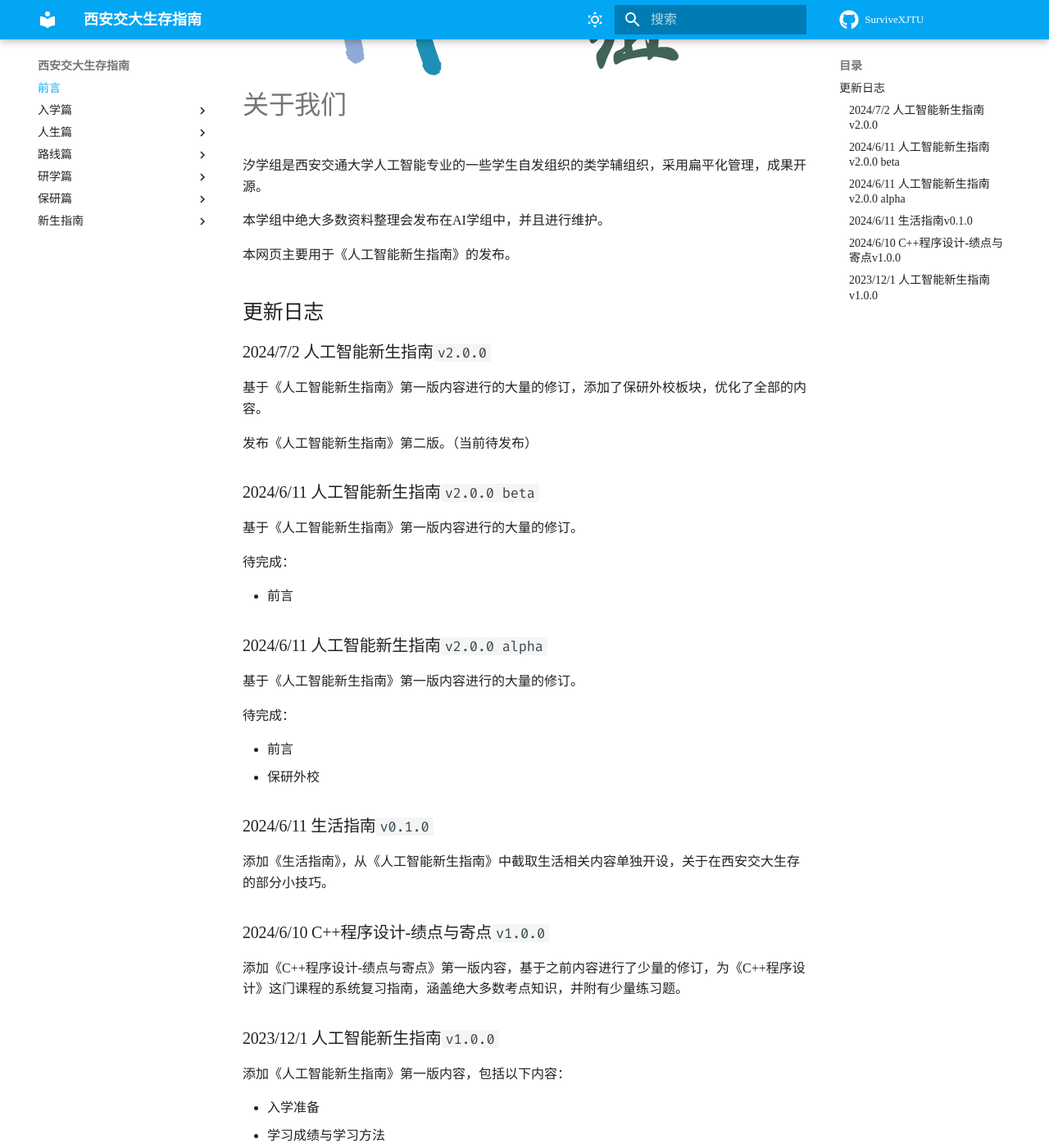
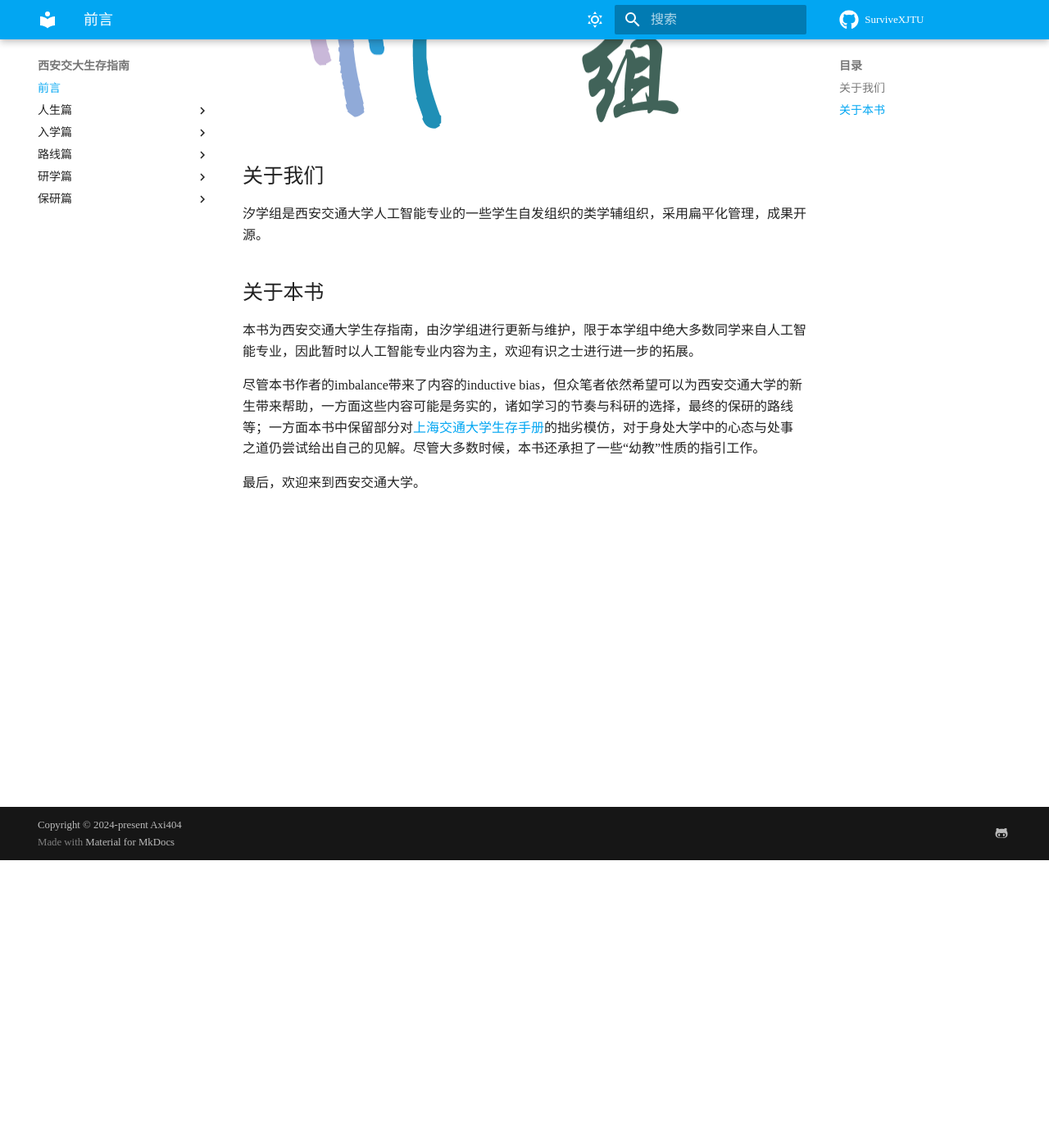
Before and after one commit to XiStudyGroup/SurviveXJTU, an MkDocs documentation site: the page built from docs/index.md, in a window 1280 px wide and 1400 px high, scrolled down 351 px. Shown: the whole window at 82% size. Built offline with MkDocs 1.6.1 and Material for MkDocs 9.7.7, drawn with Linux system fonts in a browser that asks for light colours; some web fonts are replaced; comment, search, counter and statistics services are not loaded; some of the changed text lies outside the part shown.

Commit message:
update life section p1

```diff
--- a/docs/index.md
+++ b/docs/index.md
@@ -1,54 +1,13 @@
 <img src="./images/title.png" alt="title" style="display: block; margin: 0 auto; zoom: 50%;">
 
-# 关于我们
+## 关于我们
 
 汐学组是西安交通大学人工智能专业的一些学生自发组织的类学辅组织，采用扁平化管理，成果开源。
 
-本学组中绝大多数资料整理会发布在AI学组中，并且进行维护。
+## 关于本书
 
-本网页主要用于《人工智能新生指南》的发布。
+本书为西安交通大学生存指南，由汐学组进行更新与维护，限于本学组中绝大多数同学来自人工智能专业，因此暂时以人工智能专业内容为主，欢迎有识之士进行进一步的拓展。
 
-## 更新日志
+尽管本书作者的imbalance带来了内容的inductive bias，但众笔者依然希望可以为西安交通大学的新生带来帮助，一方面这些内容可能是务实的，诸如学习的节奏与科研的选择，最终的保研的路线等；一方面本书中保留部分对[上海交通大学生存手册](https://survivesjtu.gitbook.io/survivesjtumanual)的拙劣模仿，对于身处大学中的心态与处事之道仍尝试给出自己的见解。尽管大多数时候，本书还承担了一些“幼教”性质的指引工作。
 
-### 2024/7/2 人工智能新生指南`v2.0.0`
-
-基于《人工智能新生指南》第一版内容进行的大量的修订，添加了保研外校板块，优化了全部的内容。
-
-发布《人工智能新生指南》第二版。（当前待发布）
-
-### 2024/6/11 人工智能新生指南`v2.0.0 beta`
-
-基于《人工智能新生指南》第一版内容进行的大量的修订。
-
-待完成：
-
-- 前言
-
-### 2024/6/11 人工智能新生指南`v2.0.0 alpha`
-
-基于《人工智能新生指南》第一版内容进行的大量的修订。
-
-待完成：
-
-- 前言
-- 保研外校
-
-### 2024/6/11 生活指南`v0.1.0`
-
-添加《生活指南》，从《人工智能新生指南》中截取生活相关内容单独开设，关于在西安交大生存的部分小技巧。
-
-### 2024/6/10 C++程序设计-绩点与寄点`v1.0.0`
-
-添加《C++程序设计-绩点与寄点》第一版内容，基于之前内容进行了少量的修订，为《C++程序设计》这门课程的系统复习指南，涵盖绝大多数考点知识，并附有少量练习题。
-
-### 2023/12/1 人工智能新生指南`v1.0.0`
-
-添加《人工智能新生指南》第一版内容，包括以下内容：
-
-- 入学准备
-- 学习成绩与学习方法
-- 学习路线
-- 保研相关
-  - 竞赛
-  - 科研
-- 附录（德育分计算方式）
+最后，欢迎来到西安交通大学。
--- a/mkdocs.yml
+++ b/mkdocs.yml
@@ -74,18 +74,19 @@
 
 nav:
   - 前言: "index.md"
+  - 人生篇:
+    - 前言: "人生篇/前言.md"
+    - 关于西交: "人生篇/关于西交.md"
   - 入学篇:
     - 前言: "入学篇/前言.md"
-  - 人生篇:
-    - 前言: "入学篇/前言.md"
   - 路线篇:
-    - 前言: "入学篇/前言.md"
+    - 前言: "路线篇/前言.md"
   - 研学篇:
-    - 前言: "入学篇/前言.md"
+    - 前言: "研学篇/前言.md"
   - 保研篇:
-    - 前言: "入学篇/前言.md"
-  - 新生指南:
-    - v2.0.0 beta: "人工智能新生指南2024.md"
+    - 前言: "保研篇/前言.md"
+  # - 新生指南:
+  #   - v2.0.0 beta: "人工智能新生指南2024.md"
 
 extra_javascript:
   - js/mathjax.js
```
Also changed, not shown: docs/人生篇/关于西交.md (added, +3 -0 lines), docs/人生篇/前言.md (+13 -0 lines).
